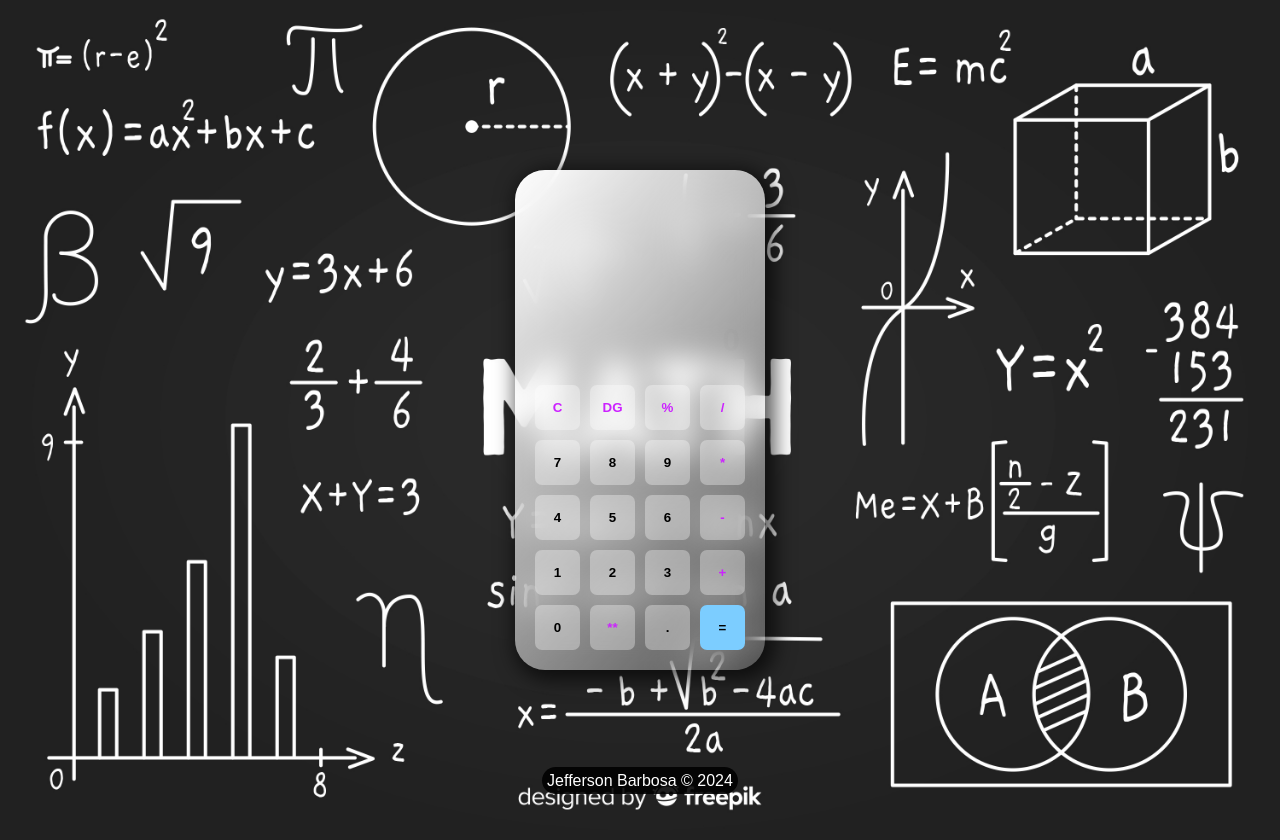
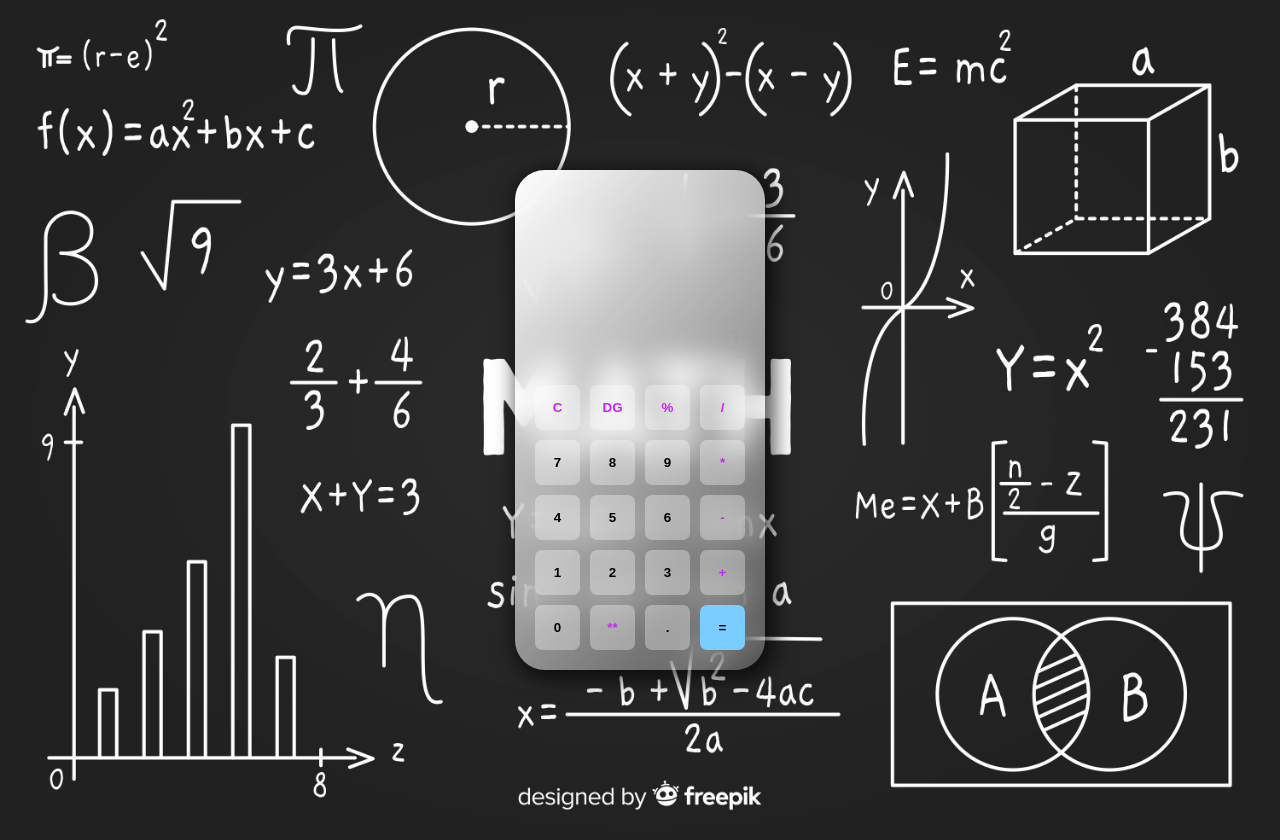
Before and after one commit to Jefferson-BR/Calculadora-html-css-js, a plain HTML site: page index.html in a window 1280 px wide. Drawn offline with Linux system fonts and the light colour scheme.

Commit message:
Update index.html

```diff
--- a/index.html
+++ b/index.html
@@ -55,12 +55,6 @@
     </div>
     <!--Area dos botões da calculadora-->
 
-    <footer class="footer">
-        <div class="container">
-            <a href="https://github.com/Jefferson-BR" target="_self" rel="follow">Jefferson Barbosa &copy; 2024</a>
-        </div>
-    </footer>
-
 <!-------------- JavaScript Links -------------->
 
     <script src="assets/script.js"></script>
```
